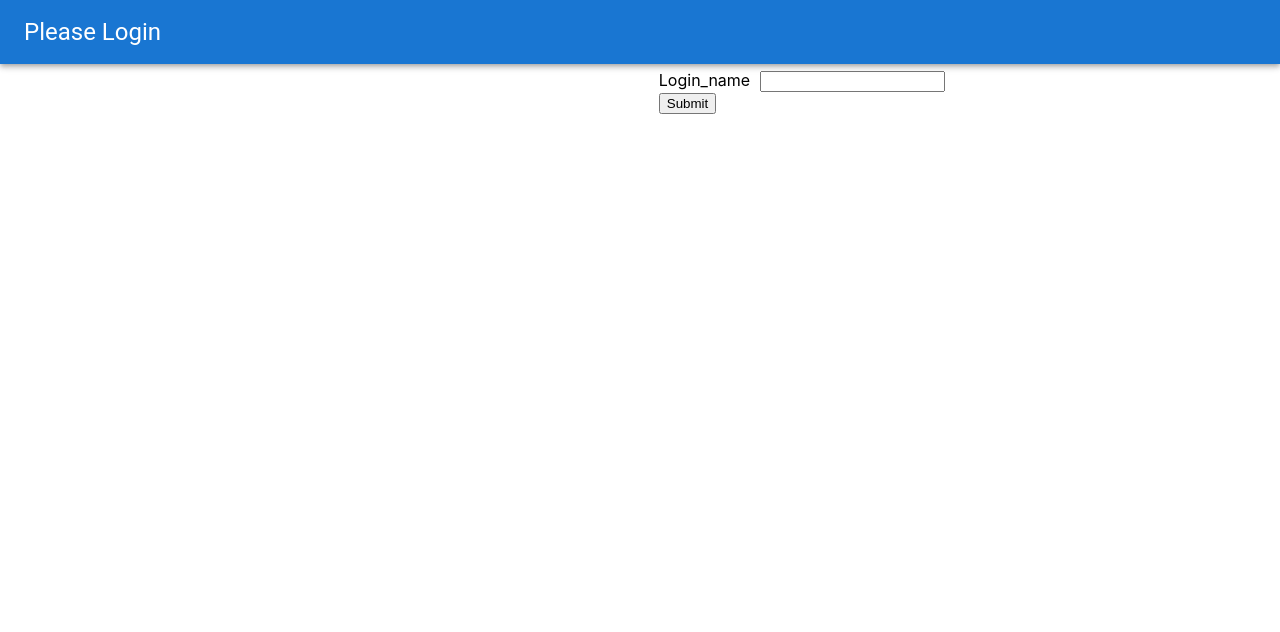
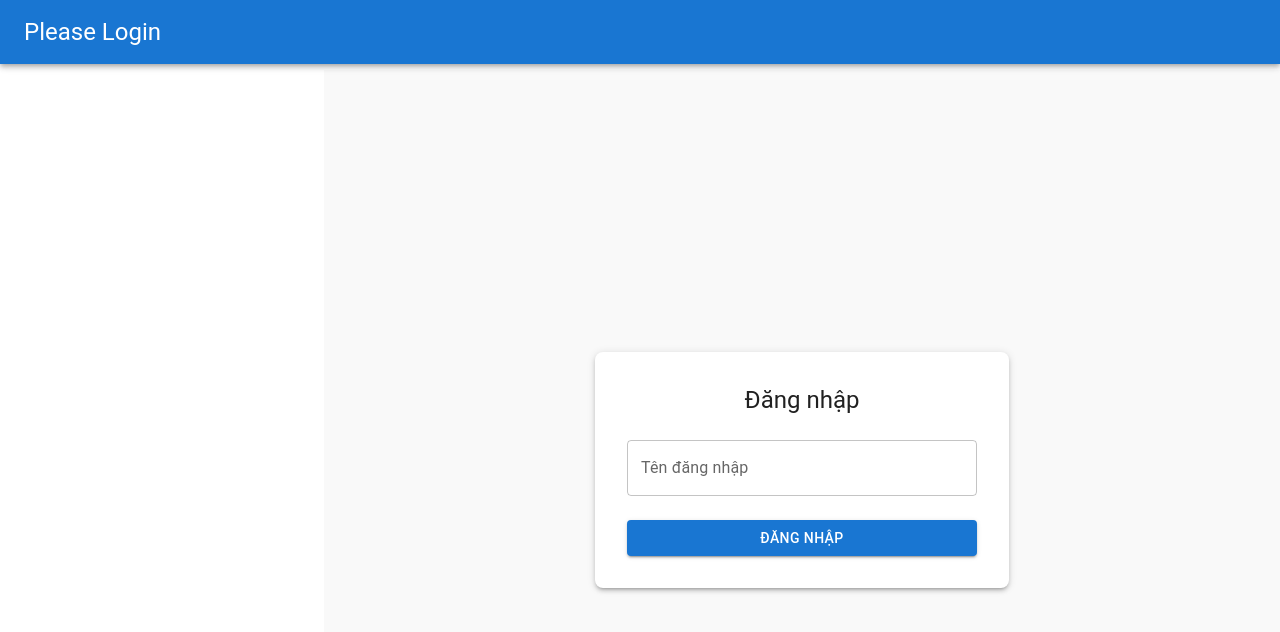
Before and after one commit to quanglam04/Web_Final_FE, a React (Create React App) app: page / in a window 1280 px wide. Shown: the top 632 px of the page. Built offline with nearby package versions, Linux system fonts and the light colour scheme.

Commit message:
prob 1: done

```diff
--- a/src/App.js
+++ b/src/App.js
@@ -10,6 +10,7 @@ import UserList from "./components/UserList/UserList";
 import UserPhotos from "./components/UserPhotos/UserPhotos";
 import models from "./modelData/models";
 import LoginRegister from "./components/LoginRegister";
+import NoMatch from "./components/NoMatch";
 
 const App = (props) => {
   const [userName, setUserName] = useState("");
@@ -50,6 +51,7 @@ const App = (props) => {
               />
               <Route path="/users" element={<UserList />} />
               <Route path="/" element={<LoginRegister setUser={setUser} />} />
+              <Route path="*" element={<NoMatch />} />
             </Routes>
           </Grid>
         </Grid>
--- a/src/components/LoginRegister/index.jsx
+++ b/src/components/LoginRegister/index.jsx
@@ -1,3 +1,4 @@
+import { Box, Button, Paper, TextField, Typography } from "@mui/material";
 import { useState } from "react";
 import { useForm } from "react-hook-form";
 import { useNavigate } from "react-router-dom";
@@ -9,6 +10,7 @@ const LoginRegister = ({ setUser }) => {
     handleSubmit,
     formState: { errors },
   } = useForm();
+  const [errorLogin, setErrorLogin] = useState("");
   const navigate = useNavigate();
   const onSubmit = async (data) => {
     console.log(data);
@@ -30,9 +32,9 @@ const LoginRegister = ({ setUser }) => {
         console.log(result);
         navigate(`/api/user/${result._id}`);
         setOpenFormLogin(false);
-      } else if (response.status === 404) {
+      } else if (response.status === 401) {
         const result = await response.json();
-        console.log(result.message);
+        setErrorLogin(result);
       }
     } catch (error) {
       console.error("Lỗi khi gọi API:", error);
@@ -42,29 +44,55 @@ const LoginRegister = ({ setUser }) => {
   return (
     <>
       {openFormLogin && (
-        <div
-          style={{
-            display: "flex",
-            justifyContent: "center",
-            alignItems: "center",
+        <Box
+          display="flex"
+          justifyContent="center"
+          alignItems="center"
+          minHeight="100vh"
+          bgcolor="#f9f9f9"
+        >
+          <Paper
+            elevation={3}
+            sx={{
+              padding: 4,
+              width: 350,
+              borderRadius: 2,
             }}
           >
+            <Typography variant="h5" textAlign="center" gutterBottom>
+              Đăng nhập
+            </Typography>
+
             <form onSubmit={handleSubmit(onSubmit)}>
-            <label style={{ paddingRight: "10px" }}>Login_name</label>
-            <input
-              type="text"
+              <TextField
+                fullWidth
+                label="Tên đăng nhập"
+                variant="outlined"
+                margin="normal"
                 {...register("login_name", { required: true })}
+                error={!!errors.login_name}
+                helperText={errors.login_name && "Tên đăng nhập là bắt buộc"}
               />
-            <br />
-            {errors.slug && (
-              <div style={{ color: "red" }}>Login_name is required</div>
+              {errorLogin && (
+                <>
+                  <div style={{ color: "red" }}>
+                    Tên đăng nhập không chính xác
+                  </div>
+                </>
               )}
 
-            <div>
-              <button>Submit</button>
-            </div>
+              <Button
+                fullWidth
+                variant="contained"
+                color="primary"
+                type="submit"
+                sx={{ mt: 2 }}
+              >
+                Đăng nhập
+              </Button>
             </form>
-        </div>
+          </Paper>
+        </Box>
       )}
     </>
   );
--- /dev/null
+++ b/src/components/NoMatch/index.jsx
@@ -0,0 +1,6 @@
+const NoMatch = () => {
+  window.location.href = "/";
+  alert("Vui lòng đăng nhập");
+  return <></>;
+};
+export default NoMatch;
--- a/src/components/UserPhotos/UserPhotos.jsx
+++ b/src/components/UserPhotos/UserPhotos.jsx
@@ -43,7 +43,7 @@ function UserPhotos() {
     };
 
     fetchPhotoByUserID();
-  }, [userPhotos]);
+  }, []);
 
   return (
     <div>
```
Lines whose indentation alone changed are shown as unchanged.
